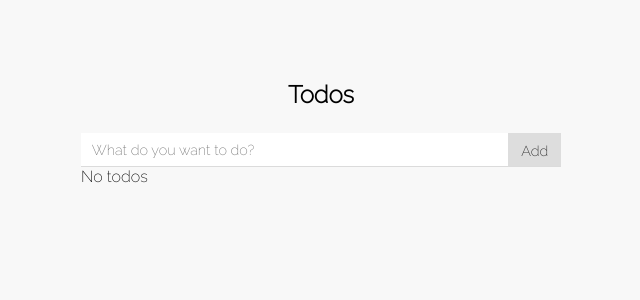
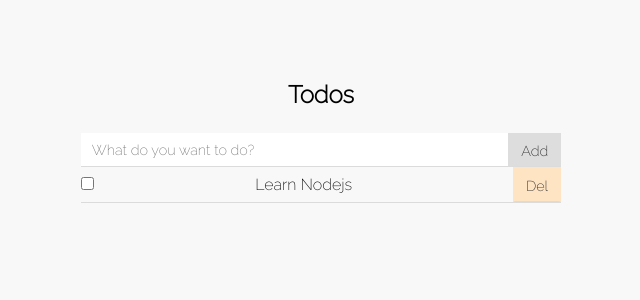
Before and after one commit to arkisoul/mm-ng, an Angular app: page / in a window 1280 px wide. Shown: the top 300 px of the page, without its empty margins (319-959 px from the left). Built offline with nearby package versions, Linux system fonts and the light colour scheme; data requests are answered from the project's data file.

Commit message:
feat(restAPI): json-server BE, ng httpClient

```diff
--- /dev/null
+++ b/db.json
@@ -0,0 +1,10 @@
+{
+  "todos": [
+    {
+      "id": 1,
+      "title": "Learn Nodejs",
+      "isCompleted": false,
+      "createdAt": "2023-12-07T16:00:00Z"
+    }
+  ]
+}
--- a/package.json
+++ b/package.json
@@ -28,6 +28,7 @@
     "@angular/compiler-cli": "^17.0.0",
     "@types/jasmine": "~5.1.0",
     "jasmine-core": "~5.1.0",
+    "json-server": "^0.17.4",
     "karma": "~6.4.0",
     "karma-chrome-launcher": "~3.2.0",
     "karma-coverage": "~2.2.0",
--- a/src/app/app.config.ts
+++ b/src/app/app.config.ts
@@ -1,8 +1,9 @@
-import { ApplicationConfig } from '@angular/core';
+import { ApplicationConfig, importProvidersFrom } from '@angular/core';
 import { provideRouter } from '@angular/router';
+import { HttpClientModule } from '@angular/common/http';
 
 import { routes } from './app.routes';
 
 export const appConfig: ApplicationConfig = {
-  providers: [provideRouter(routes)]
+  providers: [provideRouter(routes), importProvidersFrom(HttpClientModule)],
 };
--- a/src/app/todos/todo-add/todo-add.component.ts
+++ b/src/app/todos/todo-add/todo-add.component.ts
@@ -53,7 +53,7 @@ export class TodoAddComponent {
   handleTodoSubmit() {
     if (this.todoTitleFC.invalid) return false;
     this.todosService.createATodo({
-      id: this.todosService.fetchAllTodos().length + 1,
+      id: 1,
       title: this.todoTitleFC.value.trim(),
       isCompleted: false,
       createdAt: new Date().toISOString(),
--- a/src/app/todos/todos-list/todos-list.component.ts
+++ b/src/app/todos/todos-list/todos-list.component.ts
@@ -13,10 +13,14 @@ export class TodosListComponent implements OnInit, OnDestroy {
   constructor(private todosService: TodosService) {}
 
   ngOnInit(): void {
-    this.todos = this.todosService.fetchAllTodos();
+    this.fetchAllTodos();
   }
 
   ngOnDestroy(): void {}
+
+  fetchAllTodos() {
+    this.todosService.fetchAllTodos().subscribe((data) => (this.todos = data));
+  }
 
   getTodoItemClass(isCompleted: boolean) {
     return {
@@ -35,11 +39,11 @@ export class TodosListComponent implements OnInit, OnDestroy {
   }
 
   handleAddTodo() {
-    this.todos = this.todosService.fetchAllTodos();
+    this.fetchAllTodos();
   }
 
   handleTodoStatusChange(todo: Todo) {
     this.todosService.updateATodo(todo.id, todo);
-    this.todos = this.todosService.fetchAllTodos();
+    this.fetchAllTodos();
   }
 }
--- a/src/app/todos/todos.service.ts
+++ b/src/app/todos/todos.service.ts
@@ -1,18 +1,20 @@
 import { Injectable } from '@angular/core';
+import { HttpClient } from '@angular/common/http';
 import { Todo } from './models/Todo';
 
 @Injectable({
   providedIn: 'root',
 })
 export class TodosService {
+  private readonly baseApiEndpoint: string = `http://localhost:3000/todos`;
   todos: Todo[];
 
-  constructor() {
+  constructor(private http: HttpClient) {
     this.todos = [];
   }
 
   fetchAllTodos() {
-    return this.todos;
+    return this.http.get<Todo[]>(this.baseApiEndpoint);
   }
 
   deleteATodo(id: number) {
```
Also changed, not shown: 1 other file (tests, documents, lock files or other folders).
